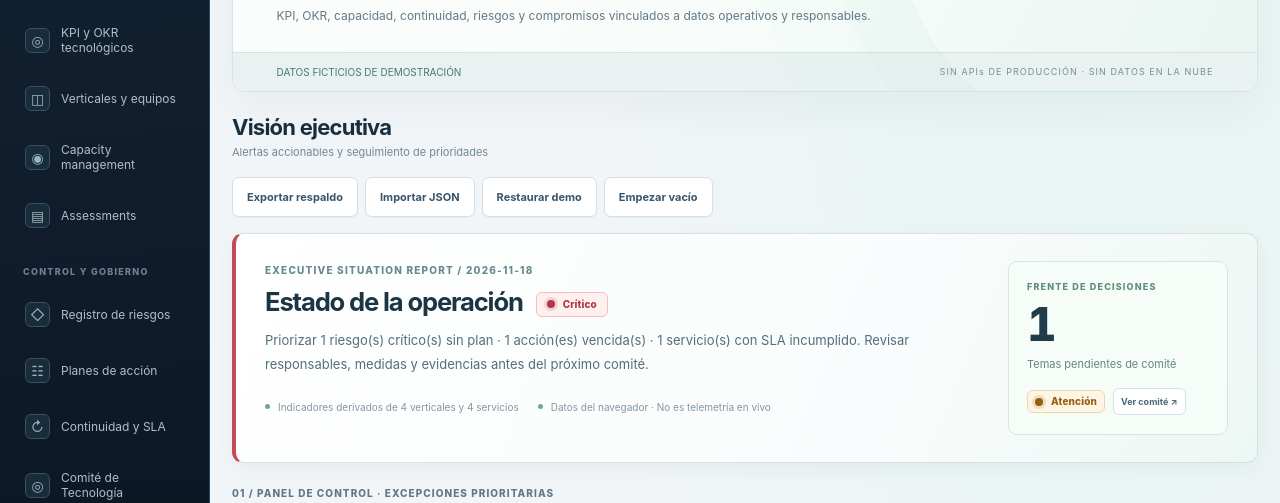
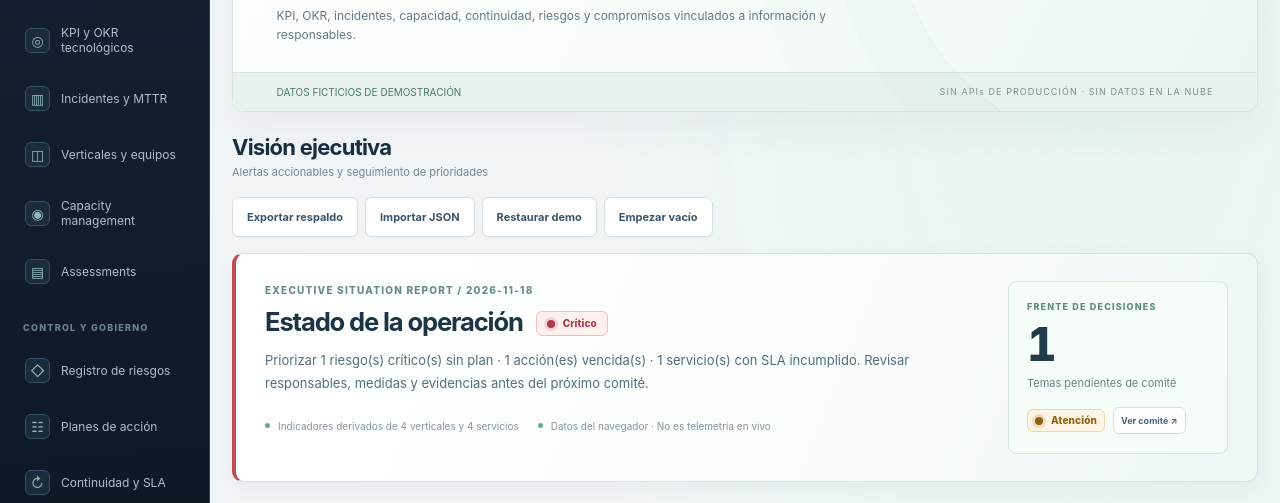
Before and after one commit to augustogjmm/ATLAS-Enterprise-IT-Operations-Resilience, a website: page public/index.html in a window 1280 px wide. Shown: the part 241-744 px from the top of the page. Drawn offline with Linux system fonts and the light colour scheme; files whose address does not match are found by name.

Commit message:
feat(nav): expose incident analytics and MTTR in executive governance menu

```diff
--- a/public/index.html
+++ b/public/index.html
@@ -9,6 +9,7 @@
 <link rel="stylesheet" href="./governance.css">
 <link rel="stylesheet" href="./executive.css">
 <link rel="stylesheet" href="./performance.css">
+<link rel="stylesheet" href="./incidents.css">
 <script type="module" src="./governance.js"></script>
 </head>
 <body>
@@ -20,6 +21,7 @@
    <button type="button" class="nav-item selected" data-view="overview"><span class="nav-icon">▦</span> Visión ejecutiva</button>
    <div class="nav-section">GESTIÓN DE OPERACIONES</div>
    <button type="button" class="nav-item" data-view="performance"><span class="nav-icon">◎</span> KPI y OKR tecnológicos</button>
+   <button type="button" class="nav-item" data-view="incidents"><span class="nav-icon">▥</span> Incidentes y MTTR</button>
    <button type="button" class="nav-item" data-view="verticals"><span class="nav-icon">◫</span> Verticales y equipos</button>
    <button type="button" class="nav-item" data-view="capacity"><span class="nav-icon">◉</span> Capacity management</button>
    <button type="button" class="nav-item" data-view="assessments"><span class="nav-icon">▤</span> Assessments</button>
@@ -44,7 +46,7 @@
    <div class="main-wrap">
     <div class="intro">
      <div class="intro-head">
-      <div><span class="eyebrow">ATLAS / EXECUTIVE TECHNOLOGY GOVERNANCE</span><h1>Gobernar la operación.<br><em>Gestionar los resultados.</em></h1><p>KPI, OKR, capacidad, continuidad, riesgos y compromisos vinculados a datos operativos y responsables.</p></div>
+      <div><span class="eyebrow">ATLAS / EXECUTIVE TECHNOLOGY GOVERNANCE</span><h1>Gobernar la operación.<br><em>Gestionar los resultados.</em></h1><p>KPI, OKR, incidentes, capacidad, continuidad, riesgos y compromisos vinculados a información y responsables.</p></div>
       <div class="intro-aside"><span class="intro-aside-label">CONTROL EJECUTIVO</span><strong>De la brecha a la acción</strong><span>Detectar → Priorizar → Resolver → Validar</span></div>
      </div>
      <div class="environment-bar"><span id="environment-label">Entorno con información ficticia de demostración</span><span class="environment-right">SIN APIs DE PRODUCCIÓN · SIN DATOS EN LA NUBE</span></div>
```
